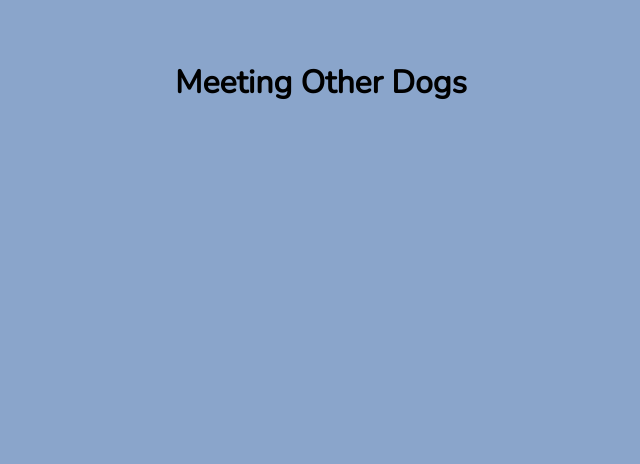
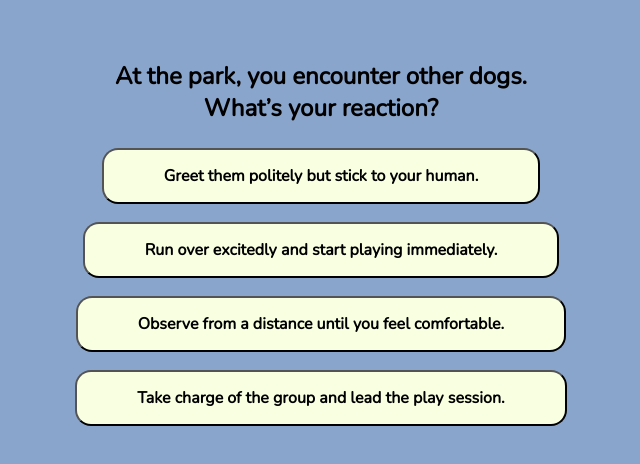
Before and after one commit to sarahteonin/pawfect-match, a React (Create React App) app: page /4 in a window 1280 px wide. Shown: the top 464 px of the page, without its empty margins (319-959 px from the left). Built offline with nearby package versions, Linux system fonts and the light colour scheme.

Commit message:
page 4 done

```diff
--- a/src/pages/page3.js
+++ b/src/pages/page3.js
@@ -15,7 +15,7 @@ export default function Page3() {
                 <button onClick={handleNext}>Lounge in the sun and take a nap.</button>
                 <button onClick={handleNext}>Chase a ball or play tug-of-war—so much energy!</button>
                 <button onClick={handleNext}>Sit by the window and watch the world go by.</button>
-                <button onClick={handleNext}> Learn a new trick or solve a puzzle toy.</button>
+                <button onClick={handleNext}>Learn a new trick or solve a puzzle toy.</button>
             </div>
         </div>
     );
--- a/src/pages/page4.js
+++ b/src/pages/page4.js
@@ -1,9 +1,22 @@
 import React from 'react';
 
 export default function Page4() {
+    const handleNext = () => {
+        window.location.href = "/5";
+    };
+
     return (
         <div>
-            <h1>Meeting Other Dogs</h1>
+            <h2>At the park, you encounter other dogs.
+                <br/>
+                What’s your reaction?
+            </h2>
+            <div className={"button-container"}>
+                <button onClick={handleNext}>Greet them politely but stick to your human.</button>
+                <button onClick={handleNext}>Run over excitedly and start playing immediately.</button>
+                <button onClick={handleNext}>Observe from a distance until you feel comfortable.</button>
+                <button onClick={handleNext}>Take charge of the group and lead the play session.</button>
+            </div>
         </div>
     );
 }
```
